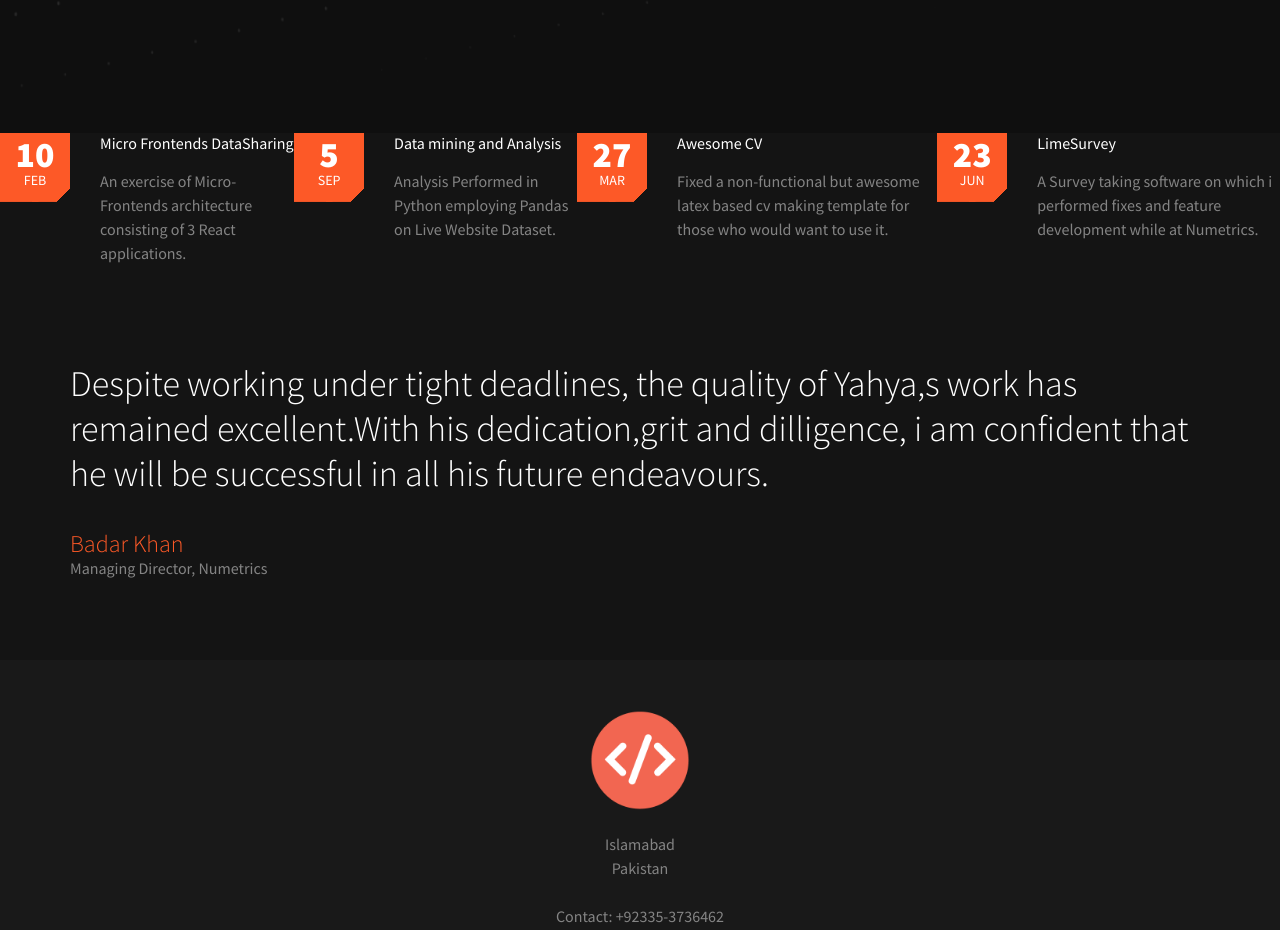
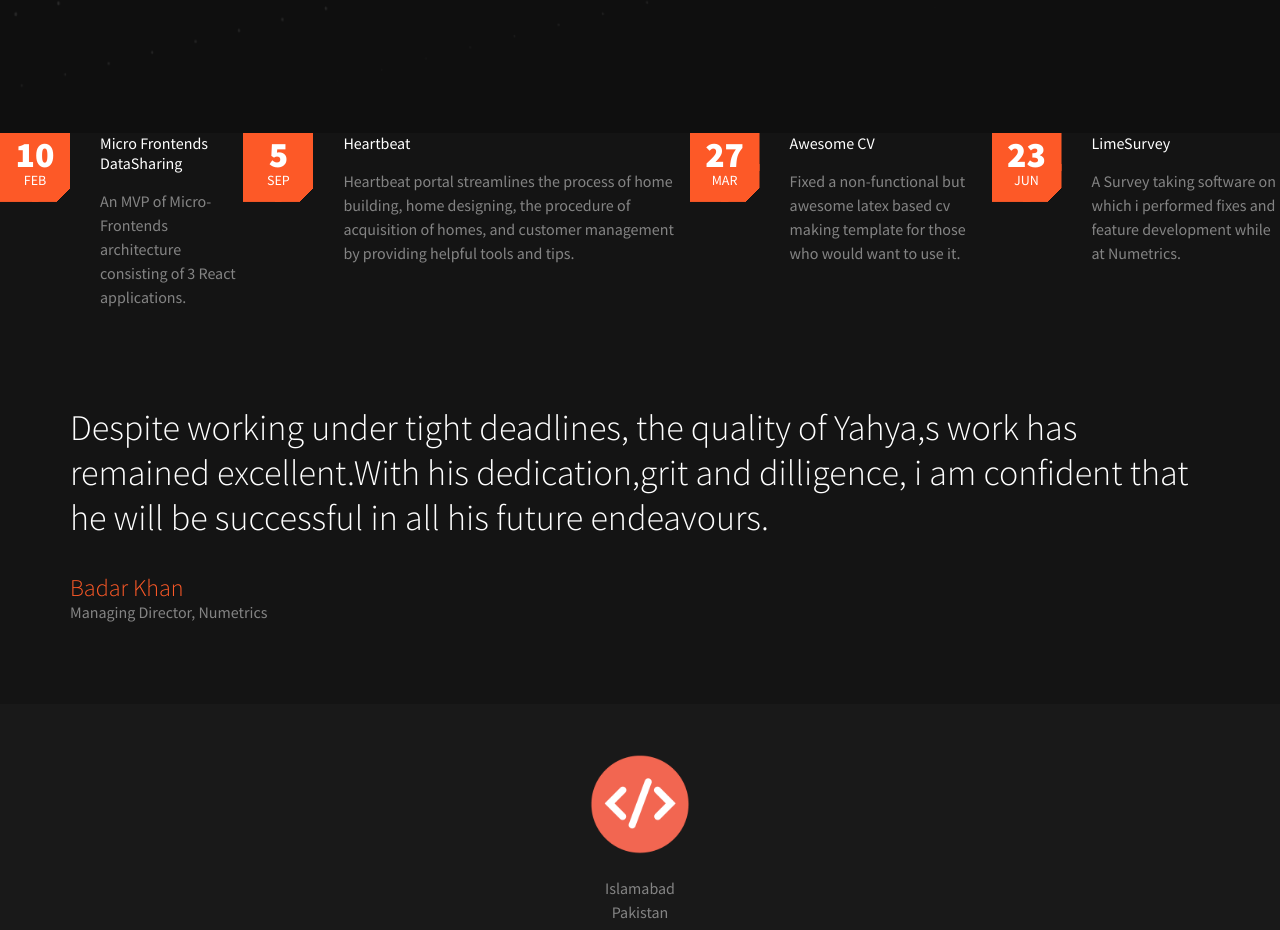
Before and after one commit to Yahyakiani/reactJs-resume-template, a React (Create React App) app: page / in a window 1280 px wide. Shown: the part 778-1708 px from the top of the page. Built offline with nearby package versions, Linux system fonts and the light colour scheme.

Commit message:
Added new project

```diff
--- a/src/components/constants/data/ConstantData.js
+++ b/src/components/constants/data/ConstantData.js
@@ -5,22 +5,22 @@ export const ProjectDetails = [
     img: "react1.png",
     title: "Micro Frontends DataSharing",
     description:
-      "These is a static Multi-page application developed using Micro-Frontend Architecture React.js. They provide a concise overview of 3 techniques for data sharing between the Micro-Applications. Moreover, They also show how to perform routing between them.features implementation of Data sharing techniques between 3 micro-frontends. Namely these techniques are : State Sharing through Global Redux store, State Sharing through Events and State sharing through external packages",
+      "A static Multi-page application developed using Micro-Frontend Architecture React.js. They provide a concise overview of 3 techniques for data sharing between the Micro-Applications. Moreover, They also show how to perform routing between them. Implementation of Data sharing techniques between 3 micro-frontends. Namely, these techniques are: State Sharing through Global Redux store, State Sharing through Events, and State sharing through external packages.",
     link:
       "https://github.com/Yahyakiani/micro-frontends-DataSharing-Techniques",
     shortDescription:
-      "An exercise of Micro-Frontends architecture consisting of 3 React applications.",
+      "An MVP of Micro-Frontends architecture consisting of 3 React applications.",
   },
   {
     id: "p2",
     date: { day: "5", month: "Sep" },
-    img: "python.png",
-    title: "Data mining and Analysis",
+    img: "heartbeat.png",
+    title: "Heartbeat",
     description:
-      "A Project which uses lxml for Data Extraction and Pandas for Analysis and Mining useful information. The data is then stored in pandas Dataframe which then cleans the data and performs analysis on it to find the max, min and average for each brand and its categories.It also performs sale analysis of items. The app is containerized with the help of Docker.",
-    link: "https://github.com/Yahyakiani/Data-Mining-and-Analysis",
+      "An extensive CRM tool for managing and streaming the whole process of House Construction/Acquisition from designing to the management of homeowners. Implemented an ICS feed through which the Sales team could subscribe to various events types on outlook and Google calendars. Reworked dashboard pages for data flow efficiency along with further features such as time off synchronization scripts that were used to keep the database synchronized with the time off requests of all employees.",
+    link: "https://schellbrothers.com/why-choose-schell/heartbeat/",
     shortDescription:
-      "Analysis Performed in Python employing Pandas on Live Website Dataset.",
+      "Heartbeat portal streamlines the process of home building, home designing, the procedure of acquisition of homes, and customer management by providing helpful tools and tips.",
   },
   {
     id: "p3",
@@ -39,7 +39,7 @@ export const ProjectDetails = [
     img: "Limesurvey.png",
     title: "LimeSurvey",
     description:
-      " An open-source project for gathering the client’s preferences using surveys. Performed Bug Fixes along with features updates and development using Jquery and vanilla Javascript. Furthermore, New survey styles and functionality were developed for a smoother client experience.",
+      "An open-source project for gathering the client’s preferences using surveys. Performed Bug Fixes along with features updates and development using Jquery and vanilla Javascript. Furthermore, New survey styles and functionality were developed for a smoother client experience.",
     link: "https://www.limesurvey.org/en/",
     shortDescription:
       "A Survey taking software on which i performed fixes and feature development while at Numetrics.",
```
Also changed, not shown: src/assets/images/heartbeat.png (added).
